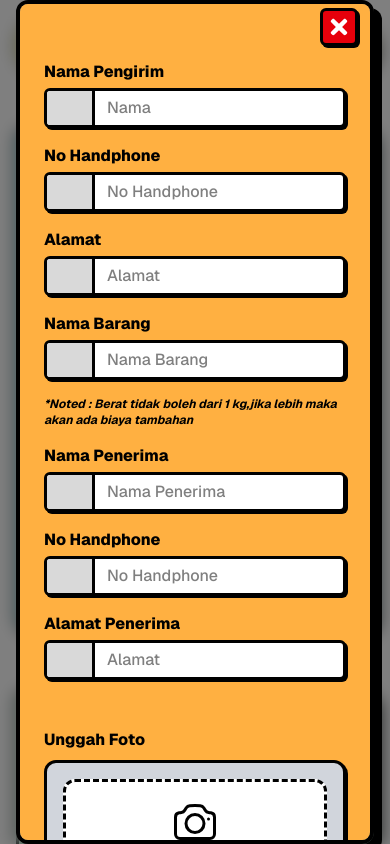
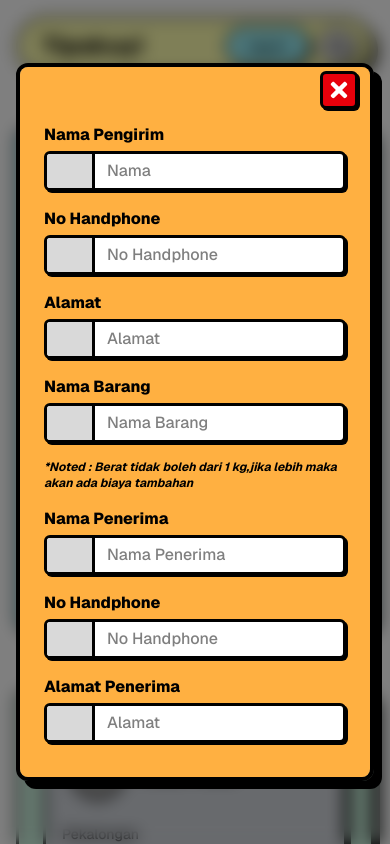
Before and after one commit to mervinfa/tipskuy-, a Next.js app: page /caridriver in a window 390 px wide. Both pictures are taken after a click on the button "Cari Ekspedisi". Shown: the top 844 px of the page. Built offline with nearby package versions, Linux system fonts and the light colour scheme; grey boxes are pictures that could not be loaded.

Commit message:
fix : tampilan mobile

```diff
--- a/components/caridriver/PaymentMethode.jsx
+++ b/components/caridriver/PaymentMethode.jsx
@@ -7,7 +7,7 @@ const PaymentMethode = ({ isOpen, onClose, onBack, onNext }) => {
   return (
     <div className="fixed inset-0 z-[100] flex items-center justify-center bg-black/50 p-4 backdrop-blur-sm transition-all">
 
-      <div className="relative w-full max-w-4xl bg-[#FFB041] border-[4px] border-black rounded-xl p-6 md:p-12 shadow-[8px_8px_0px_0px_rgba(0,0,0,1)] flex flex-col md:flex-row gap-8 max-h-[100vh] overflow-y-auto animate-in zoom-in-95 duration-200">
+      <div className="relative w-full max-w-4xl bg-[#FFB041] border-[4px] border-black rounded-xl p-6 md:p-12 shadow-[8px_8px_0px_0px_rgba(0,0,0,1)] flex flex-col md:flex-row gap-8 max-h-[85vh] md:max-h-[100vh] overflow-y-auto animate-in zoom-in-95 duration-200">
 
         <button
           onClick={onClose}
@@ -181,7 +181,7 @@ const PaymentMethode = ({ isOpen, onClose, onBack, onNext }) => {
           </div>
 
          <div className="md:hidden flex flex-col gap-4 mt-6">
-            <button className="bg-[#B7FF8E] hover:bg-[#6FAF4F] text-black font-extrabold text-xl py-3 px-10 border-[3px] border-black rounded-lg shadow-[4px_4px_0px_0px_rgba(0,0,0,1)] active:translate-y-1 active:shadow-none transition-all w-full text-center">
+            <button onClick={onNext} className="bg-[#B7FF8E] hover:bg-[#6FAF4F] text-black font-extrabold text-xl py-3 px-10 border-[3px] border-black rounded-lg shadow-[4px_4px_0px_0px_rgba(0,0,0,1)] active:translate-y-1 active:shadow-none transition-all w-full text-center">
               Bayar
             </button>
             <button onClick={onBack} className="bg-white hover:bg-gray-200 text-black font-extrabold text-xl py-3 px-10 border-[3px] border-black rounded-lg shadow-[4px_4px_0px_0px_rgba(0,0,0,1)] active:translate-y-1 active:shadow-none transition-all w-full text-center">
--- a/components/caridriver/PopUpTitip.jsx
+++ b/components/caridriver/PopUpTitip.jsx
@@ -5,13 +5,10 @@ const PopUpTitip = ({ isOpen, onClose, onNext }) => {
   if (!isOpen) return null;
 
   return (
-    // 1. Overlay (Background Gelap) Disamakan persis z-[100]
     <div className="fixed inset-0 z-[100] flex items-center justify-center bg-black/50 p-4 backdrop-blur-sm transition-all">
 
-      {/* 2. Container Utama Disamakan (bg-[#FFB041], border-[4px], rounded-xl) */}
-      <div className="relative w-full max-w-4xl bg-[#FFB041] border-[4px] border-black rounded-xl p-6 md:p-12 shadow-[8px_8px_0px_0px_rgba(0,0,0,1)] flex flex-col md:flex-row gap-8 max-h-[100vh] overflow-y-auto animate-in zoom-in-95 duration-200">
+      <div className="relative w-full max-w-4xl bg-[#FFB041] border-[4px] border-black rounded-xl p-6 md:p-12 shadow-[8px_8px_0px_0px_rgba(0,0,0,1)] flex flex-col md:flex-row gap-8 max-h-[85vh] md:max-h-[100vh] overflow-y-auto animate-in zoom-in-95 duration-200">
 
-        {/* 3. Tombol X (Close) Disamakan persis warnanya dan letaknya */}
         <button
           onClick={onClose}
           className="absolute top-1 right-3 bg-red-600 hover:bg-red-700 text-white p-1 border-[3px] border-black rounded-md shadow-[2px_2px_0px_0px_rgba(0,0,0,1)] active:translate-y-1 active:shadow-none transition-all"
```
